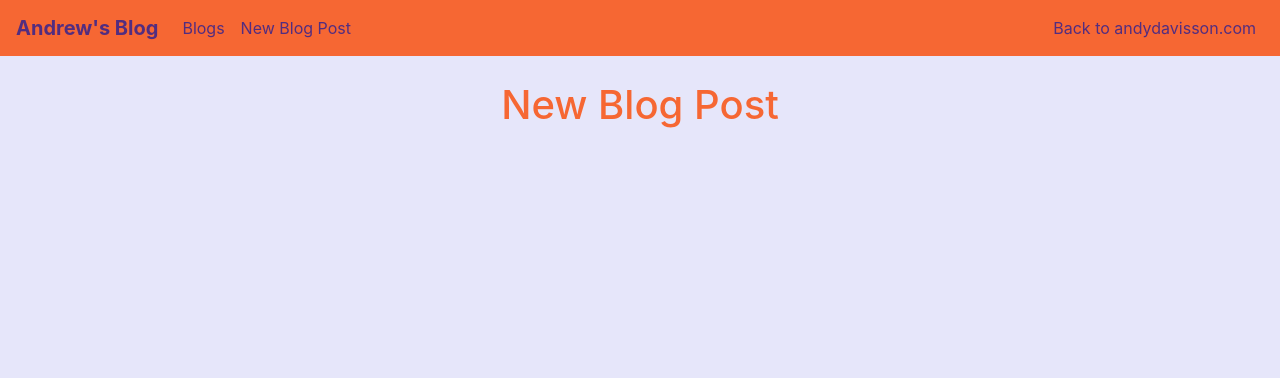
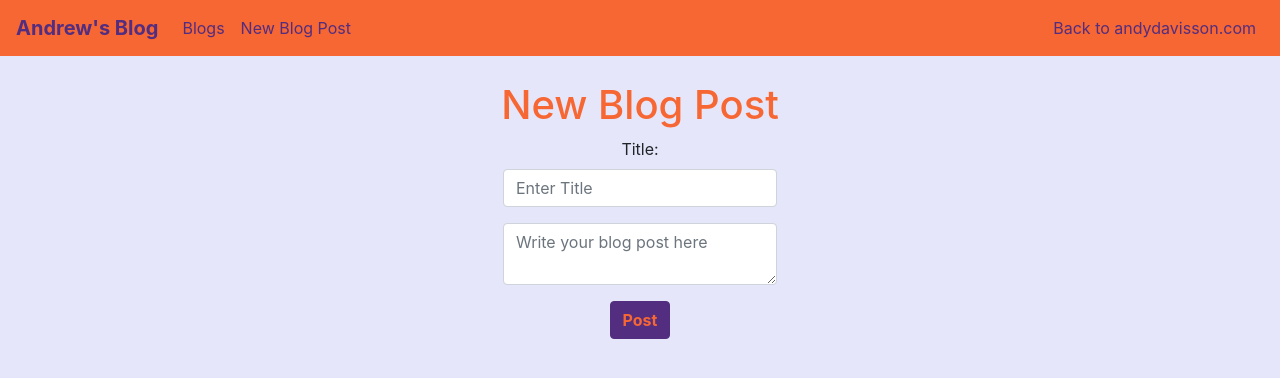
Before and after one commit to adavisson/blog-frontend, a React (Create React App) app: page /blogs/new in a window 1280 px wide. Shown: the top 378 px of the page. Built offline with nearby package versions, Linux system fonts and the light colour scheme.

Commit message:
Stubbed form and added state

```diff
--- a/src/components/NewBlog.js
+++ b/src/components/NewBlog.js
@@ -1,11 +1,25 @@
-import React from 'react';
+import React, { useState } from "react";
+import { Form, Button } from "react-bootstrap";
 
 const NewBlog = () => {
+  const [title, setTitle] = useState("");
+  const [content, setContent] = useState("");
+
   return (
-    <div>
+    <div className="container">
       <h1>New Blog Post</h1>
+      <Form>
+        <Form.Group controlId="formTitle">
+          <Form.Label>Title:</Form.Label>
+          <Form.Control type="text" value={title} onChange={e => setTitle(e.target.value)} placeholder="Enter Title" />
+        </Form.Group>
+        <Form.Group controlId="formContent">
+          <Form.Control as="textarea" value={content} onChange={e => setContent(e.target.value)} placeholder="Write your blog post here" />
+        </Form.Group>
+        <Button variant="primary">Post</Button>
+      </Form>
     </div>
   );
-}
+};
 
 export default NewBlog;
```
